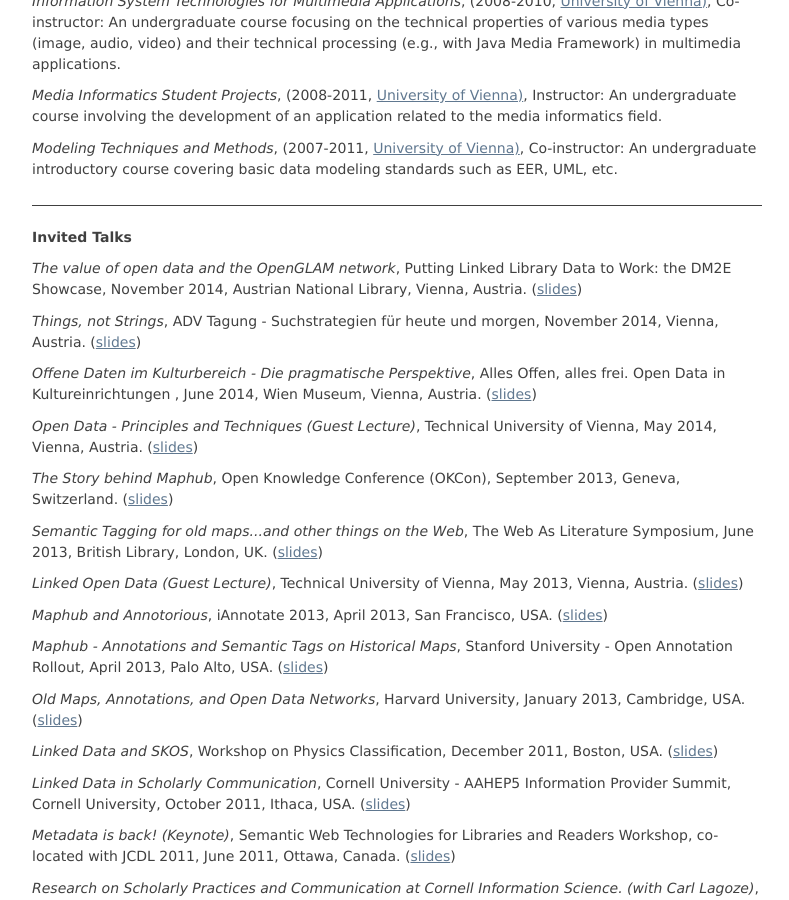
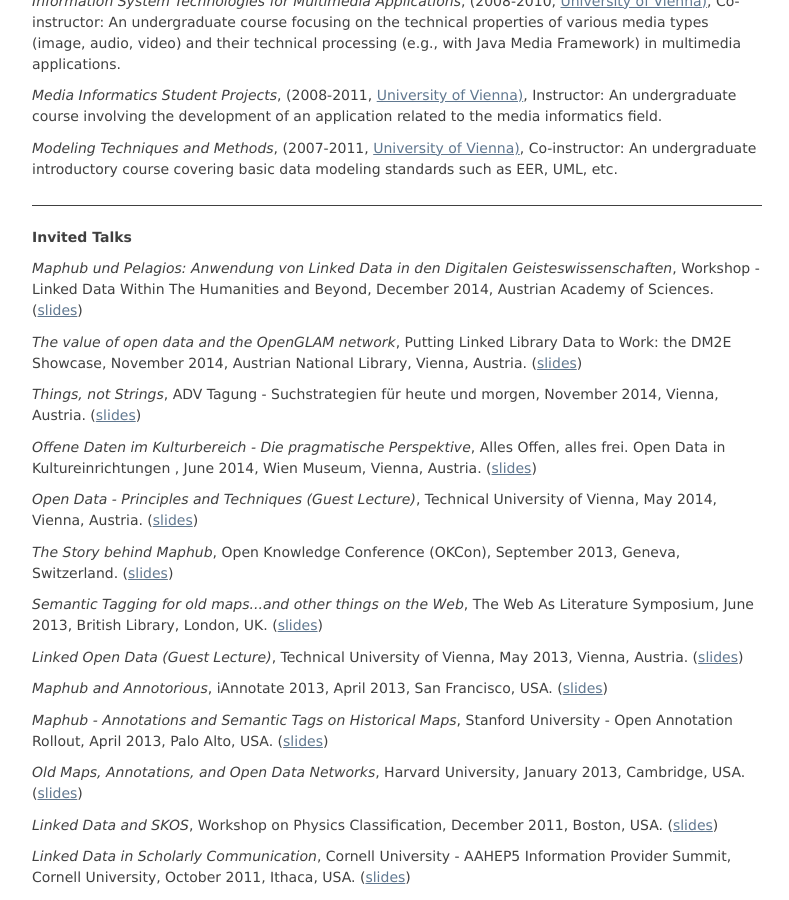
Before and after one commit to behas/behas.github.com, a Jekyll site: the page built from index.html, in a window 1280 px wide and 900 px high, scrolled down 3132 px. Shown: the whole window, without its empty margins (243-1032 px from the left). Built offline with Jekyll 4.4.1, drawn with Linux system fonts in a browser that asks for light colours.

Commit message:
added maphub/pelagios talk

```diff
--- a/_data/talks.yml
+++ b/_data/talks.yml
@@ -1,12 +1,18 @@
+- title: "Maphub und Pelagios: Anwendung von Linked Data in den Digitalen Geisteswissenschaften"
+  venue: "Workshop - Linked Data Within The Humanities and Beyond"
+  date: 2014-12-03
+  location: "Austrian Academy of Sciences"
+  slides_uri: "http://www.slideshare.net/bhaslhofer/maphub-und-pelagios"
+
 - title: "The value of open data and the OpenGLAM network"
   venue: "Putting Linked Library Data to Work: the DM2E Showcase"
-  date: "2014-11-18"
+  date: 2014-11-18
   location: "Austrian National Library, Vienna, Austria"
   slides_uri: "http://www.slideshare.net/bhaslhofer/the-value-of-41703546"
 
 - title: "Things, not Strings"
   venue: "ADV Tagung - Suchstrategien für heute und morgen"
-  date: "2014-11-12"
+  date: 2014-11-12
   location: "Vienna, Austria"
   slides_uri: "http://www.slideshare.net/bhaslhofer/things-not-strings"
 
```
